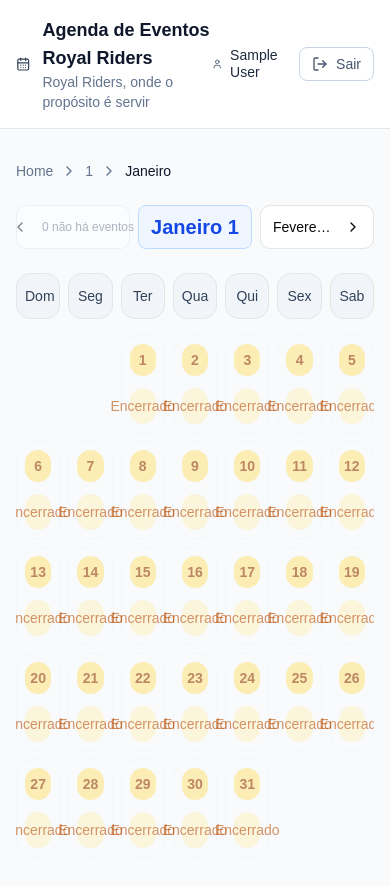
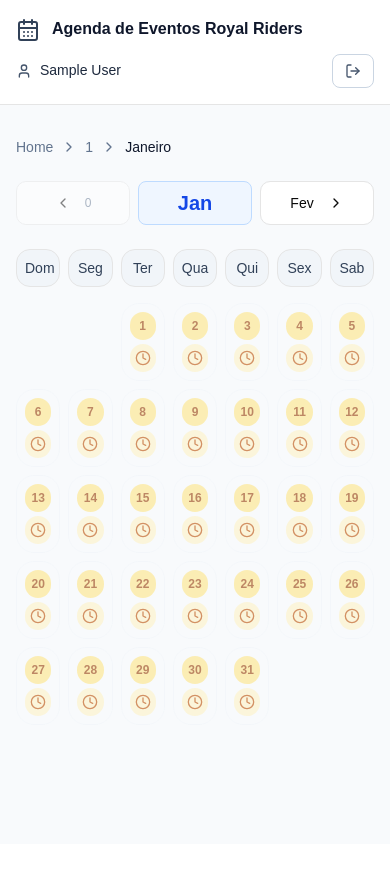
Before and after one commit to eltonduoutlook/roayleiros-frontend, a React (Vite) app: page /ano/1/mes/1 in a window 390 px wide. Shown: the top 886 px of the page. After the commit the page ends 844 px from the top, so only its background shows below. Built offline with nearby package versions, Linux system fonts and the light colour scheme; sample sign-in values are in the browser's storage.

Commit message:
Ajuste mobile

```diff
--- a/src/components/calendar/CalendarMonthGrid.tsx
+++ b/src/components/calendar/CalendarMonthGrid.tsx
@@ -1,4 +1,6 @@
-import { buildDate, isPastDay } from "@/lib/date";
+import { buildMonthCalendarDays } from "@/lib/calendar";
+import { buildDate, isPastDay, isToday } from "@/lib/date";
+import { CalendarX, Clock, Eye, type LucideIcon } from "lucide-react";
 
 type CalendarMonthGridProps = {
   year: number;
@@ -9,14 +11,158 @@ type CalendarMonthGridProps = {
   loading?: boolean;
 };
 
+type EmptyCell = {
+  key: string;
+  type: "empty";
+};
+
+type DayCell = {
+  key: string;
+  type: "day";
+  day: number;
+  enabled: boolean;
+  date: string;
+  count: number;
+  isPast: boolean;
+  today: boolean;
+};
+
+type CalendarCell = EmptyCell | DayCell;
+
 const weekDays = ["Dom", "Seg", "Ter", "Qua", "Qui", "Sex", "Sab"];
 
-function getDaysInMonth(year: number, month: number) {
-  return new Date(year, month, 0).getDate();
+function cn(...classes: Array<string | false | null | undefined>) {
+  return classes.filter(Boolean).join(" ");
 }
 
-function getFirstDayOfWeek(year: number, month: number) {
-  return new Date(year, month - 1, 1).getDay();
+function getDayBadgeClass(cell: DayCell) {
+  if (cell.today) return "bg-blue-600 text-white animate-pulse";
+  if (cell.isPast) return "bg-amber-200 text-amber-800";
+  if (cell.enabled) return "bg-slate-900 text-white";
+  return "bg-slate-200 text-slate-500";
+}
+
+function getEventCountClass(cell: DayCell) {
+  return cell.isPast
+    ? "bg-blue-100 text-amber-700"
+    : "bg-blue-100 text-blue-700";
+}
+
+function getStatusClass(cell: DayCell) {
+  if (cell.isPast) {
+    return "bg-amber-100 text-amber-700";
+  }
+
+  if (cell.count === 0) {
+    return "bg-gray-200 text-gray-500";
+  }
+
+  return "bg-blue-100 text-blue-700";
+}
+
+function getStatusContent(cell: DayCell): {
+  Icon: LucideIcon;
+  label: string;
+} {
+  if (cell.isPast) {
+    return { Icon: Clock, label: "Encerrado" };
+  }
+
+  if (cell.enabled) {
+    return { Icon: Eye, label: "Ver eventos" };
+  }
+
+  return { Icon: CalendarX, label: "Sem eventos" };
+}
+
+function formatEventCount(count: number) {
+  const displayCount = count > 99 ? "99+" : count;
+  return `${displayCount} evento${count !== 1 ? "s" : ""}`;
+}
+
+function LoadingCalendar() {
+  return (
+    <div className="flex min-h-105 items-center justify-center rounded-2xl border bg-white">
+      <div className="flex flex-col items-center gap-1 md:gap-3">
+        <div className="h-7 w-7 animate-spin rounded-full border-4 border-blue-600 border-t-transparent md:h-8 md:w-8" />
+        <span className="text-sm text-slate-500">Carregando calendário...</span>
+      </div>
+    </div>
+  );
+}
+
+function EmptyCalendarCell() {
+  return (
+    <div className="min-h-[64px] rounded-2xl bg-transparent md:min-h-24" />
+  );
+}
+
+function DayCalendarCell({
+  cell,
+  onSelectDay,
+}: {
+  cell: DayCell;
+  onSelectDay: (date: string) => void;
+}) {
+  const clickable = cell.enabled && !cell.isPast;
+  const { Icon, label } = getStatusContent(cell);
+
+  return (
+    <div
+      onClick={clickable ? () => onSelectDay(cell.date) : undefined}
+      className={cn(
+        "min-h-[64px] rounded-2xl border p-2 transition-all md:min-h-24",
+        cell.today && "border-blue-500 ring-2 ring-blue-200",
+        clickable
+          ? "cursor-pointer border-slate-200 bg-white shadow-sm hover:-translate-y-0.5 hover:border-blue-300 hover:shadow-md active:scale-[0.98]"
+          : "cursor-not-allowed border-slate-100 bg-slate-50 opacity-60",
+      )}
+    >
+      <div className="flex h-full flex-col justify-between gap-1 md:gap-3">
+        <div className="flex items-start justify-between">
+          <span
+            className={cn(
+              "inline-flex h-7 w-7 items-center justify-center rounded-full text-xs font-semibold md:h-8 md:w-8 md:text-sm",
+              getDayBadgeClass(cell),
+            )}
+          >
+            {cell.day}
+          </span>
+
+          <div className="hidden md:block">
+            {cell.count > 0 ? (
+              <span
+                className={cn(
+                  "rounded-full px-2 py-1 text-xs font-medium",
+                  getEventCountClass(cell),
+                )}
+              >
+                {formatEventCount(cell.count)}
+              </span>
+            ) : null}
+          </div>
+        </div>
+
+        <div className="relative">
+          <div
+            className={cn(
+              "flex h-7 items-center justify-center rounded-xl text-sm font-medium md:h-9",
+              getStatusClass(cell),
+            )}
+          >
+            <Icon className="h-4 w-4 md:hidden" />
+            <span className="hidden md:inline">{label}</span>
+          </div>
+
+          {cell.count > 0 && (
+            <div className="absolute -top-1 -right-1 flex h-4 min-w-[16px] items-center justify-center rounded-full bg-red-500 px-1 text-[10px] font-bold text-white md:hidden">
+              {cell.count > 99 ? "99+" : cell.count}
+            </div>
+          )}
+        </div>
+      </div>
+    </div>
+  );
 }
 
 export function CalendarMonthGrid({
@@ -28,46 +174,10 @@ export function CalendarMonthGrid({
   loading = false,
 }: CalendarMonthGridProps) {
   if (loading) {
-    return (
-      <div className="flex min-h-105 items-center justify-center rounded-2xl border bg-white">
-        <div className="flex flex-col items-center gap-3">
-          <div className="h-8 w-8 animate-spin rounded-full border-4 border-blue-600 border-t-transparent" />
-          <span className="text-sm text-slate-500">Carregando calendário...</span>
-        </div>
-      </div>
-    );
+    return <LoadingCalendar />;
   }
 
-  const totalDays = getDaysInMonth(year, month);
-  const firstDayOfWeek = getFirstDayOfWeek(year, month);
-
-  const leadingEmptyDays = Array.from(
-    { length: firstDayOfWeek },
-    (_, index) => ({
-      key: `empty-start-${index}`,
-      type: "empty" as const,
-    }),
-  );
-
-  const days = Array.from({ length: totalDays }, (_, index) => {
-    const day = index + 1;
-    const enabled = enabledDays.includes(day);
-    const date = buildDate(year, month, day);
-    const count = eventCounts[day] ?? 0;
-    const isPast = isPastDay(date);
-
-    return {
-      key: `day-${day}`,
-      type: "day" as const,
-      day,
-      enabled,
-      date,
-      count,
-      isPast,
-    };
-  });
-
-  const cells = [...leadingEmptyDays, ...days];
+  const cells = buildMonthCalendarDays(year, month, enabledDays, eventCounts);
 
   return (
     <div className="space-y-4">
@@ -75,7 +185,7 @@ export function CalendarMonthGrid({
         {weekDays.map((weekDay) => (
           <div
             key={weekDay}
-            className="rounded-xl border bg-slate-100 px-2 py-3 text-center text-sm font-medium text-slate-700"
+            className="rounded-xl border bg-slate-100 px-2 py-2 text-center text-sm font-medium text-slate-700 md:py-3"
           >
             {weekDay}
           </div>
@@ -83,90 +193,17 @@ export function CalendarMonthGrid({
       </div>
 
       <div className="grid grid-cols-7 gap-2">
-        {cells.map((cell) => {
-          if (cell.type === "empty") {
-            return (
-              <div
-                key={cell.key}
-                className="min-h-24 rounded-2xl bg-transparent"
-              />
-            );
-          }
-
-          return (
-            <div
+        {cells.map((cell) =>
+          cell.type === "empty" ? (
+            <EmptyCalendarCell key={cell.key} />
+          ) : (
+            <DayCalendarCell
               key={cell.key}
-              onClick={
-                cell.enabled && !cell.isPast
-                  ? () => onSelectDay(cell.date)
-                  : undefined
-              }
-              className={[
-                "min-h-24 rounded-2xl border p-2 transition-all",
-                cell.enabled && !cell.isPast
-                  ? "cursor-pointer border-slate-200 bg-white shadow-sm hover:-translate-y-0.5 hover:shadow-md hover:border-blue-300 active:scale-[0.98]"
-                  : "cursor-not-allowed border-slate-100 bg-slate-50 opacity-60",
-              ].join(" ")}
-            >
-              <div className="flex h-full flex-col justify-between gap-3">
-                <div className="flex items-start justify-between">
-                  <span
-                    className={[
-                      "inline-flex h-8 w-8 items-center justify-center rounded-full text-sm font-semibold",
-                      cell.isPast
-                        ? "bg-amber-200 text-amber-800"
-                        : cell.enabled
-                          ? "bg-slate-900 text-white"
-                          : "bg-slate-200 text-slate-500",
-                      cell.count == 0
-                        ? "bg-amber-100 text-amber-700"
-                        : "bg-blue-100 text-blue-700",
-                    ].join(" ")}
-                  >
-                    {cell.day}
-                  </span>
-
-                  {cell.count > 0 ? (
-                    <span
-                      className={[
-                        "rounded-full px-2 py-1 text-xs font-medium",
-                        cell.isPast
-                          ? "bg-amber-100 text-amber-700"
-                          : "bg-blue-100 text-blue-700",
-                        cell.count == 0
-                          ? "bg-amber-100 text-amber-700"
-                          : "bg-blue-100 text-blue-700",
-                      ].join(" ")}
-                    >
-                      {cell.count > 99 ? "99+" : cell.count} evento
-                      {cell.count !== 1 ? "s" : ""}
-                    </span>
-                  ) : null}
-                </div>
-
-                <div
-                  className={[
-                    "flex h-9 items-center justify-center rounded-xl text-sm font-medium",
-                    cell.isPast
-                      ? "bg-amber-100 text-amber-700"
-                      : cell.enabled
-                        ? "bg-blue-600 text-white"
-                        : "bg-gray-200 text-gray-500",
-                    cell.count == 0
-                      ? "bg-amber-100 text-amber-700"
-                      : "bg-blue-100 text-blue-700",
-                  ].join(" ")}
-                >
-                  {cell.isPast
-                    ? "Encerrado"
-                    : cell.enabled
-                      ? "Ver eventos"
-                      : "Sem eventos"}
-                </div>
-              </div>
-            </div>
-          );
-        })}
+              cell={cell}
+              onSelectDay={onSelectDay}
+            />
+          ),
+        )}
       </div>
     </div>
   );
--- a/src/components/calendar/MonthCard.tsx
+++ b/src/components/calendar/MonthCard.tsx
@@ -30,7 +30,6 @@ export function MonthCard({
       <CardContent className="flex items-center justify-between p-6">
         <div>
           <h3 className="text-lg font-semibold text-slate-900">{title}</h3>
-
           <p className="mt-1 text-sm text-slate-500">
             {isPast
               ? "Mês encerrado"
--- a/src/components/layout/AppLayout.tsx
+++ b/src/components/layout/AppLayout.tsx
@@ -33,47 +33,44 @@ export function AppLayout() {
   return (
     <div className="min-h-screen bg-slate-50">
       <div className="border-b bg-white">
-        <div className="mx-auto flex items-center justify-between px-4 py-4">
-
-          {/* Lado esquerdo */}
+        <div className="mx-auto px-4 py-4">
+          <div className="flex flex-col gap-3 sm:flex-row sm:items-center sm:justify-between">
+            {/* Linha 1 no mobile / lado esquerdo no desktop */}
             <div className="flex items-center gap-3">
-            <CalendarDays className="h-6 w-6 text-slate-700" />
-            <div>
-              <h1 className="text-lg font-semibold text-slate-900">
+              <CalendarDays className="mt-0.5 h-6 w-6 shrink-0 text-slate-700" />
+              <div className="min-w-0">
+                <h1 className="text-base font-semibold leading-tight text-slate-900 sm:text-lg">
                   Agenda de Eventos Royal Riders
                 </h1>
-              <p className="text-sm text-slate-500">
+                <p className="text-sm leading-tight text-slate-500 hidden md:inline">
                   Royal Riders, onde o propósito é servir
                 </p>
               </div>
             </div>
 
-          {/* Lado direito */}
+            {/* Linha 2 no mobile / lado direito no desktop */}
             {user && (
-            <div className="flex items-center gap-4">
-
-              <div className="flex items-center gap-2 text-sm text-slate-600">
-                <User className="h-4 w-4" />
-                <div className="flex flex-col leading-tight">
-                  <span className="font-medium text-slate-800">
+              <div className="flex items-center justify-between gap-3 sm:justify-end sm:gap-4">
+                <div className="flex min-w-0 items-center gap-2 text-sm text-slate-600">
+                  <User className="h-4 w-4 shrink-0" />
+                  <div className="min-w-0 leading-tight">
+                    <span className="block truncate font-medium text-slate-800">
                       {user.name}
-                  </span>
-                  <span className="text-xs text-slate-500">
-                    {user.level}
                     </span>
                   </div>
                 </div>
 
                 <button
                   onClick={handleLogout}
-                className="cursor-pointer flex items-center gap-2 rounded-md border border-slate-300 px-3 py-1.5 text-sm text-slate-600 hover:bg-slate-100"
+                  className="flex shrink-0 cursor-pointer items-center justify-center rounded-md border border-slate-300 px-3 py-2 text-sm text-slate-600 hover:bg-slate-100"
+                  aria-label="Sair"
+                  title="Sair"
                 >
                   <LogOut className="h-4 w-4" />
-                Sair
                 </button>
-
               </div>
             )}
+          </div>
         </div>
       </div>
 
--- a/src/data/eventsMock.ts
+++ b/src/data/eventsMock.ts
@@ -70,7 +70,7 @@ export const eventsMock: EventItem[] = [
     {
         id: "e3",
         title: "Pular sete ondinhas",
-        date: `2026-03-08`,
+        date: `2026-03-14`,
         time: "10:30",
         unitId: "u3",
         destinationCity: "Bertioga",
--- /dev/null
+++ b/src/lib/calendar.ts
@@ -0,0 +1,42 @@
+import { buildDate, isPastDay, isToday } from "./date";
+
+export function getDaysInMonth(year: number, month: number) {
+  return new Date(year, month, 0).getDate();
+}
+
+export function getFirstDayOfWeek(year: number, month: number) {
+  return new Date(year, month - 1, 1).getDay();
+}
+
+export function buildMonthCalendarDays(
+  year: number,
+  month: number,
+  enabledDays: number[],
+  eventCounts: Record<number, number> = {},
+) {
+  const totalDays = getDaysInMonth(year, month);
+  const firstDayOfWeek = getFirstDayOfWeek(year, month);
+
+  const leadingEmptyDays = Array.from({ length: firstDayOfWeek }, (_, index) => ({
+    key: `empty-start-${index}`,
+    type: "empty" as const,
+  }));
+
+  const days = Array.from({ length: totalDays }, (_, index) => {
+    const day = index + 1;
+    const date = buildDate(year, month, day);
+
+    return {
+      key: `day-${day}`,
+      type: "day" as const,
+      day,
+      enabled: enabledDays.includes(day),
+      date,
+      count: eventCounts[day] ?? 0,
+      isPast: isPastDay(date),
+      today: isToday(year, month, day),
+    };
+  });
+
+  return [...leadingEmptyDays, ...days];
+}
--- a/src/lib/date.ts
+++ b/src/lib/date.ts
@@ -42,6 +42,15 @@ export function isPastDay(dateString: string) {
     const targetDate = new Date(year, month - 1, day);
 
     return targetDate < todayOnly;
+}
+
+export function isToday(year: number, month: number, day: number) {
+    const today = new Date();
+    return (
+        today.getFullYear() === year &&
+        today.getMonth() + 1 === month &&
+        today.getDate() === day
+    );
 }
 
 export function getPreviousMonth(month: number) {
--- a/src/pages/HomePage.tsx
+++ b/src/pages/HomePage.tsx
@@ -59,7 +59,8 @@ export default function HomePage() {
               onClick={() => previousYear && navigate(`/ano/${previousYear}`)}
             >
               <ChevronLeft className="mr-2 h-4 w-4" />
-              {previousYear ?? `${selectedYear - 1} não há eventos`}
+              <span className="md:inline">{previousYear ?? `${selectedYear - 1}`}</span>
+              <span className="hidden md:inline">{previousYear ?? `${selectedYear - 1} não há eventos`}</span>
             </Button>
 
             <div className="flex h-11 w-full items-center justify-center rounded-md border border-blue-200 bg-blue-50 px-3 text-xl font-bold whitespace-nowrap text-blue-700">
@@ -72,7 +73,8 @@ export default function HomePage() {
               disabled={!nextYear || loadingYears}
               onClick={() => nextYear && navigate(`/ano/${nextYear}`)}
             >
-              {nextYear ?? `${selectedYear + 1} não há eventos`}
+              <span className="md:inline">{previousYear ?? `${selectedYear + 1}`}</span>
+              <span className="hidden md:inline">{previousYear ?? `${selectedYear + 1} não há eventos`}</span>
               <ChevronRight className="ml-2 h-4 w-4" />
             </Button>
           </div>
--- a/src/pages/MonthDaysPage.tsx
+++ b/src/pages/MonthDaysPage.tsx
@@ -100,21 +100,33 @@ export default function MonthDaysPage() {
               <ChevronLeft className="mr-2 h-4 w-4 shrink-0" />
               {navigation.previous ? (
                 <span className="truncate">
+                  <span className="md:hidden">
+                    {monthNames[navigation.previous.month - 1].slice(0, 3)}
+                  </span>
+
+                  <span className="hidden md:inline">
                     {monthNames[navigation.previous.month - 1]}
                     {navigation.previous.year !== safeYear
                       ? ` ${navigation.previous.year}`
                       : ""}
                   </span>
+                </span>
               ) : (
                 <span className="text-xs text-slate-500">
-                  {safeYear - 1} não há eventos
+                  <span className="md:inline">{safeYear - 1}</span>
+                  <span className="hidden md:inline">{safeYear - 1} não há eventos</span>
                 </span>
               )}
             </Button>
 
             <div className="flex h-11 w-full items-center justify-center rounded-md border border-blue-200 bg-blue-50 px-3 text-xl font-bold whitespace-nowrap text-blue-700">
               <span className="truncate">
-                {monthNames[monthIndex]} {safeYear}
+                <span className="md:hidden">
+                  {monthNames[monthIndex].slice(0, 3)}
+                </span>
+                <span className="hidden md:inline">
+                  {monthNames[monthIndex]}
+                </span>
               </span>
             </div>
 
@@ -132,14 +144,21 @@ export default function MonthDaysPage() {
             >
               {navigation.next ? (
                 <span className="truncate">
+                  <span className="md:hidden">
+                    {monthNames[navigation.next.month - 1].slice(0, 3)}
+                  </span>
+
+                  <span className="hidden md:inline">
                     {monthNames[navigation.next.month - 1]}
                     {navigation.next.year !== safeYear
                       ? ` ${navigation.next.year}`
                       : ""}
                   </span>
+                </span>
               ) : (
                 <span className="text-xs text-slate-500">
-                  {safeYear + 1} não há eventos
+                  <span className="md:inline">{safeYear + 1}</span>
+                  <span className="hidden md:inline">{safeYear + 1} não há eventos</span>
                 </span>
               )}
               <ChevronRight className="ml-2 h-4 w-4 shrink-0" />
```
Also changed, not shown: src/pages/AccessPage.tsx (+10 -8 lines), src/pages/EventDetailPage.tsx (+0 -48 lines), src/assets/logoRR.png (added). Lines whose indentation alone changed are shown as unchanged.
